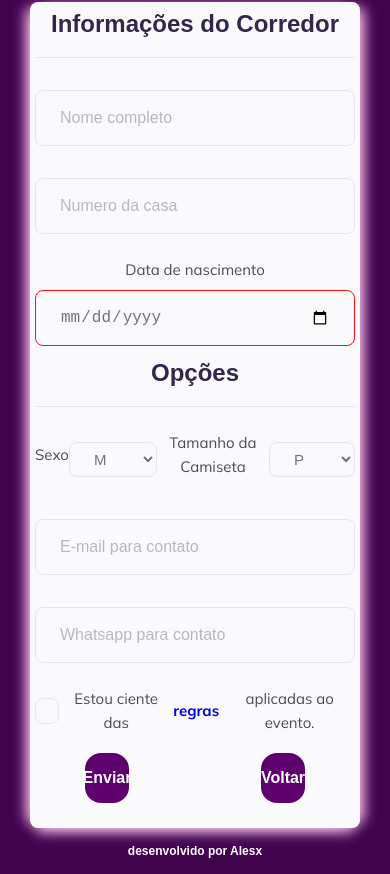
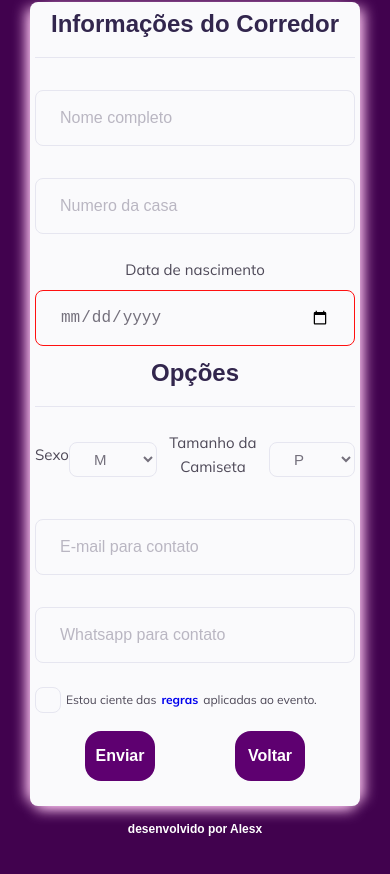
Before and after one commit to alexsandro-oliveira/LP-ToscanaRunner, a plain HTML site: page form.html in a window 390 px wide. Shown: the part 89-963 px from the top of the page. After the commit the page ends 941 px from the top, so only its background shows below. Drawn offline with Linux system fonts and the light colour scheme; a web font is replaced by a local one.

Commit message:
change responsive form

```diff
--- a/style-form.css
+++ b/style-form.css
@@ -14,20 +14,6 @@ body {
   font-size: 1.6rem;
   background: rgb(65, 2, 78);
 }
-
-/*body::before {
-  content: '';
-  width: 100%;
-  height: 100%;
-
-  position: absolute;
-  top: 0;
-  left: 0;
-  z-index: -1;
-
-  background: rgb(65, 2, 78);
-  /*background: linear-gradient(180deg, rgb(120, 2, 124) 11%, rgb(255, 251, 17) 100%);
-}*/
 
 .page {
   max-width: 33rem;
@@ -228,12 +214,11 @@ fieldset legend {
   display: flex;
   justify-content: space-between;
   padding: 0 5rem 2rem;
-
  }
 
  button {
    height: 5rem;
-   width: 20%;
+   width: 10rem;
    background: #5E0070;
    border: 0;
    border-radius: 16px;
@@ -253,7 +238,7 @@ fieldset legend {
 
   form .voltar {
     height: 5rem;
-    width: 20%;
+    width: 10rem;
     background: #5E0070;
     border: 0;
     border-radius: 16px;
@@ -320,12 +305,22 @@ input::placeholder{
   }
 }
 
-  /*{max-width: clamp(32rem, 1rem + 60vw, 73.6remrem);}*/
+@media (max-width: 600px) {
+  button {
+    width: 7rem;
+  }
 
+  form .voltar{
+    width: 7rem;
+  }
 
-/*@media (max-width: 500px) {
-  .page {
-    width: 35%;
-    max-width: 377px;
+  .checkbox-wrapper label {
+    font-size: 1.5rem;
   }
-}*/
+}
+
+@media (max-width: 411px) {
+  .checkbox-wrapper label {
+    font-size: 1.2rem;
+  }
+}
```
